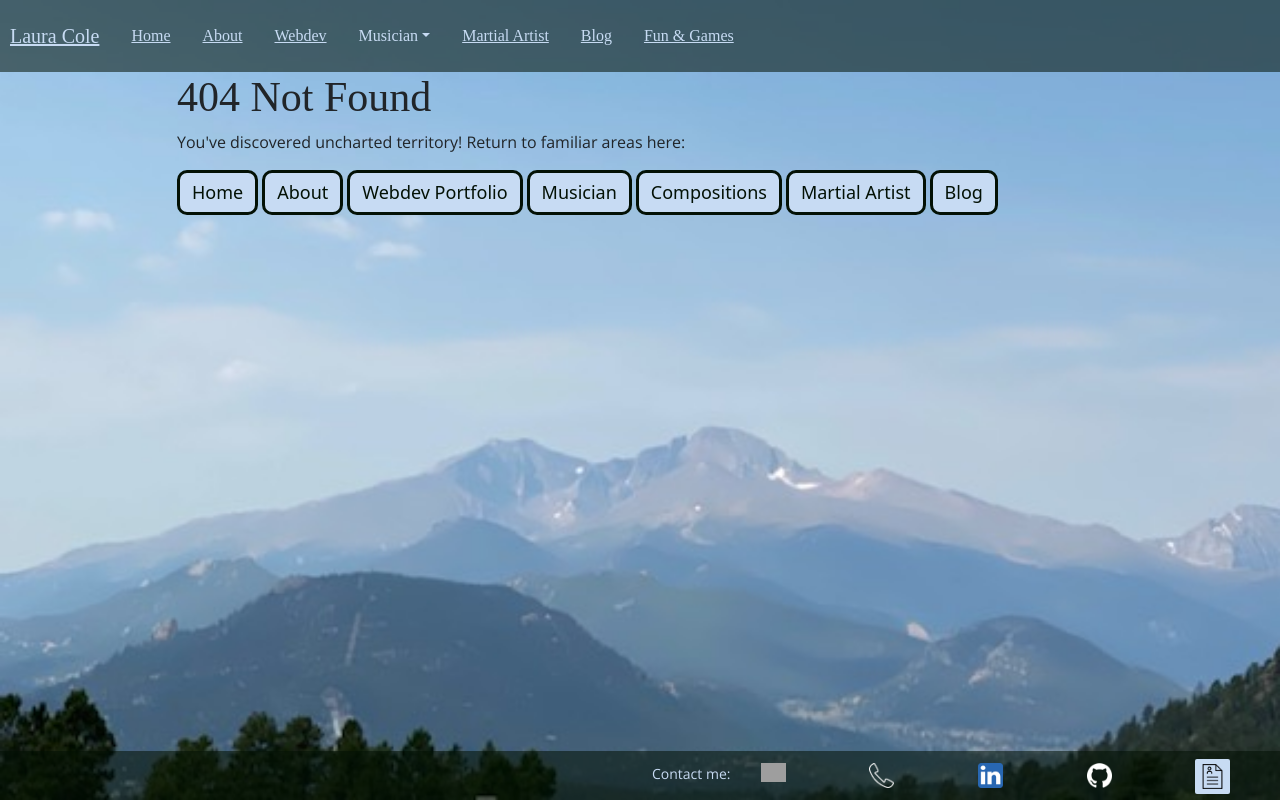
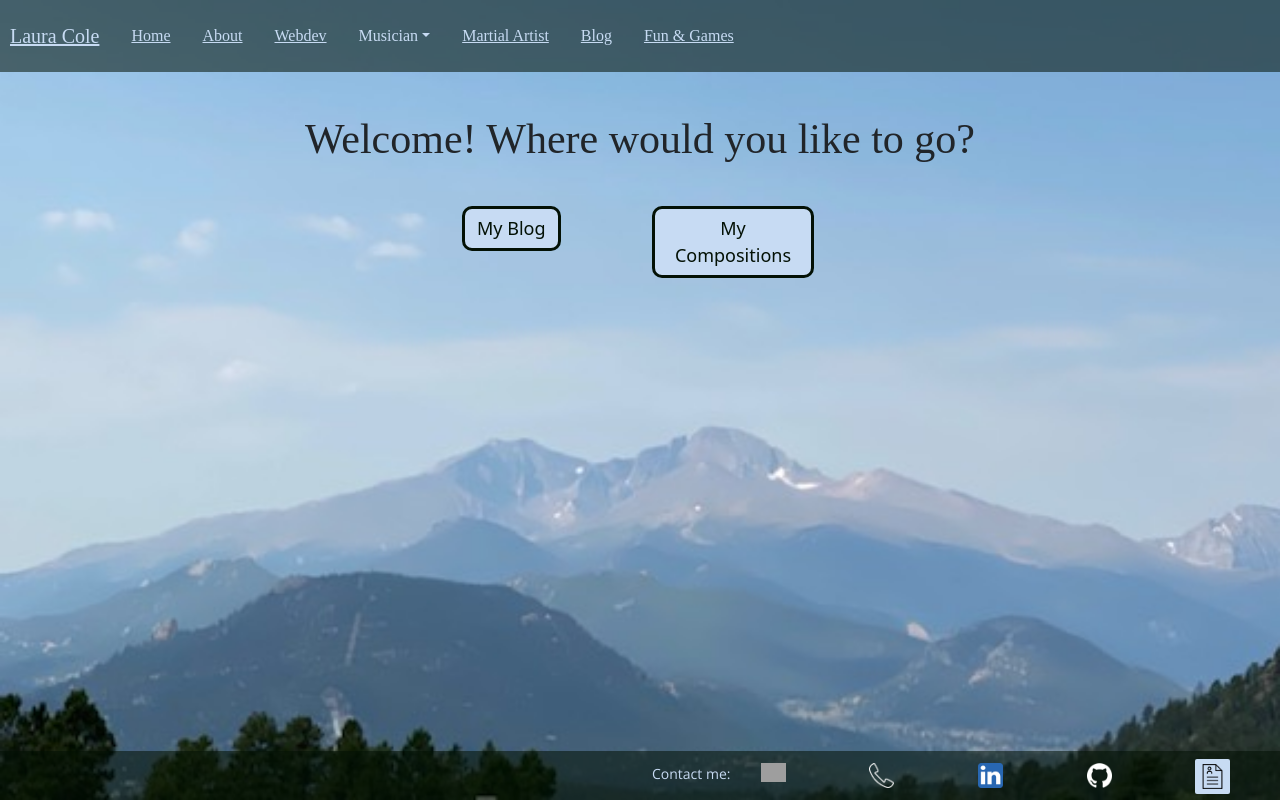
Before and after one commit to LauraCole1900/lcolearts-blog, a React (Create React App) app in the folder client/: page / in a window 1280 px wide. Built offline with nearby package versions, Linux system fonts and the light colour scheme; grey boxes are pictures that could not be loaded; a web font is replaced by a local one.

Commit message:
added Lander to hopefully make Heroku happy

```diff
--- a/client/src/App.tsx
+++ b/client/src/App.tsx
@@ -6,7 +6,7 @@ import 'bootstrap/dist/css/bootstrap.min.css';
 import Container from "react-bootstrap/Container";
 import Footer from "./components/footer";
 import Navigation from "./components/navbar";
-import { Blog, BlogEntry, LoginPage, NotFound, PostForm } from "./components/pages";
+import { Blog, BlogEntry, LandingPage, LoginPage, NotFound, PostForm } from "./components/pages";
 import './App.css';
 
 
@@ -59,6 +59,7 @@ const App = (): ReactElement => {
           <Navigation />
           <Container fluid className="mycontainer">
             <Routes>
+              <Route path="/" element={<LandingPage />} />
               <Route path="/blog" element={<Blog />} />
               <Route path="/tags/:tag" element={<Blog />} />
               <Route path="/blog/:blogId" element={<BlogEntry />} />
--- a/client/src/components/pages/index.js
+++ b/client/src/components/pages/index.js
@@ -1,5 +1,6 @@
 export { default as Blog } from "./blog";
 export { default as BlogEntry } from "./blogEntry";
+export { default as LandingPage } from "./lander";
 export { default as LoginPage } from "./login";
 export { default as NotFound } from "./notFound";
 export { default as PostForm } from "./postForm";
--- /dev/null
+++ b/client/src/components/pages/lander.tsx
@@ -0,0 +1,25 @@
+import { ReactElement } from "react";
+import { Link } from "react-router-dom";
+import { Button, Col, Container, Row } from "react-bootstrap";
+
+const LandingPage = (): ReactElement => {
+  return (
+    <Container>
+      <Row>
+        <Col sm={{ span: 10, offset: 1 }}>
+          <h1 className="landerHead">Welcome! Where would you like to go?</h1>
+        </Col>
+      </Row>
+      <Row>
+        <Col sm={{ span: 2, offset: 4 }}>
+          <Link to="/blog"><Button data-toggle="popover" title="Blog" className="button btn btn404">My Blog</Button></Link>
+        </Col>
+        <Col sm={2}>
+          <Link to="/music"><Button data-toggle="popover" title="Compositions" className="button btn btn404">My Compositions</Button></Link>
+        </Col>
+      </Row>
+    </Container>
+  )
+}
+
+export default LandingPage;
--- a/client/src/components/pages/style.css
+++ b/client/src/components/pages/style.css
@@ -98,7 +98,8 @@ a {
   border-radius: 0 0 15px 15px;
 }
 
-.centered {
+.centered,
+.landerHead {
   display: flex;
   flex-direction: column;
   align-items: center;
@@ -220,6 +221,10 @@ a {
   cursor: pointer;
 }
 
+.landerHead {
+  margin: 1em 0;
+}
+
 .login {
   height: 75vh;
   display: flex;
```
